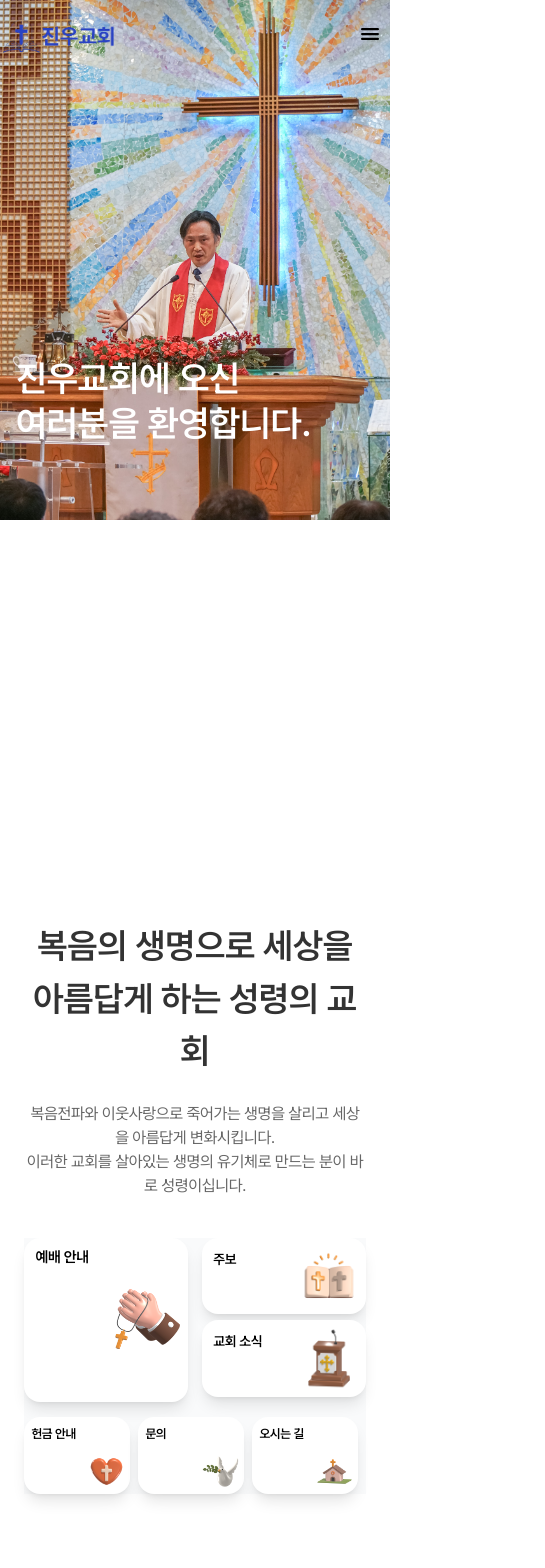
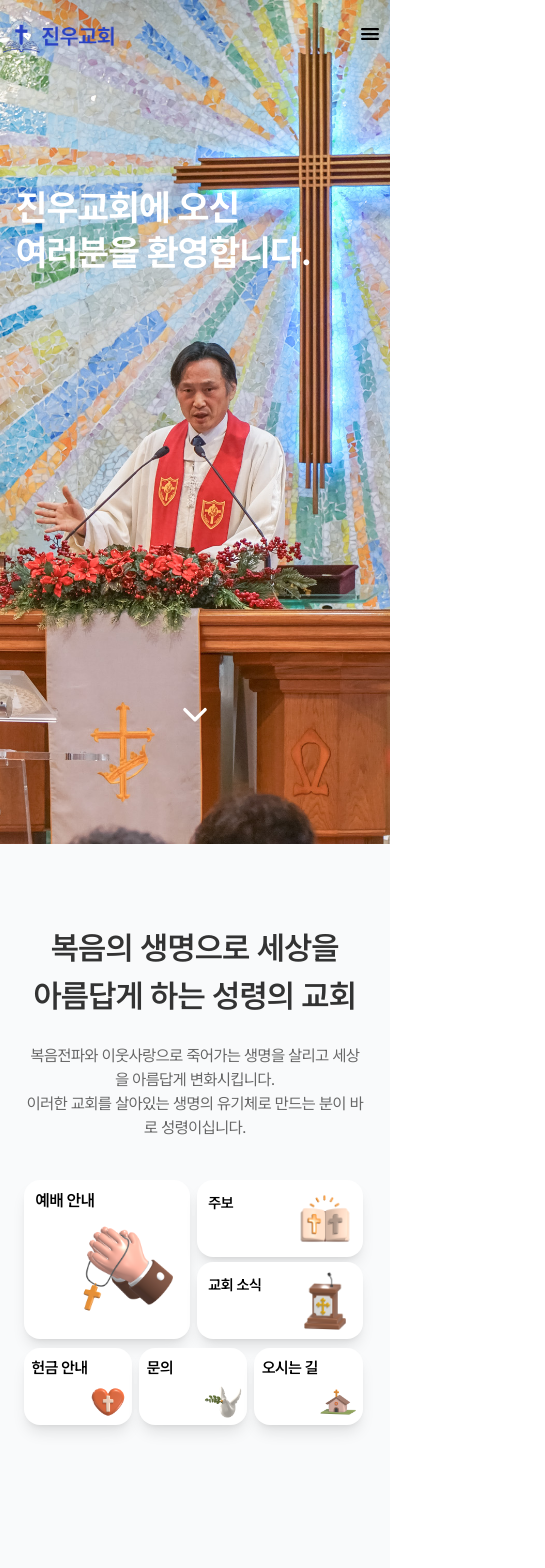
Before and after one commit to gdkds12/jinwoo-web, a Next.js app: page / in a window 390 px wide. Shown: the top 1568 px of the page, 545 px wide, since content can reach past the window. Built offline with nearby package versions, Linux system fonts and the light colour scheme.

Commit message:
Layout Fix

```diff
--- a/app/components/MenuSection.tsx
+++ b/app/components/MenuSection.tsx
@@ -42,11 +42,11 @@ const MenuSection = () => {
   );
 
   return (
-    <section className="flex flex-col w-full items-center pt-[400px] pb-16 md:pb-20 lg:pb-24 px-6 md:px-12 lg:px-60 bg-white">
+    <section className="flex flex-col w-full items-center pt-20 md:pt-[400px] pb-16 md:pb-20 lg:pb-24 px-6 md:px-12 lg:px-60 bg-gray-50">
       <div className="max-w-[1440px] w-full flex flex-col items-center gap-6">
         <div className="w-full flex flex-col items-center">
-          <h2 className="text-[#333333] text-[35px] md:text-[35px] text-center tracking-[-0.32px] leading-[52.5px] font-semibold">
-            복음의 생명으로 세상을 아름답게 하는 성령의 교회
+          <h2 className="text-[#333333] text-[32px] md:text-[35px] text-center tracking-[-0.32px] leading-[48px] md:leading-[52.5px] font-semibold">
+            복음의 생명으로 세상을<br /> 아름답게 하는 성령의 교회
           </h2>
         </div>
 
--- a/app/components/MobileMenuSection.tsx
+++ b/app/components/MobileMenuSection.tsx
@@ -13,21 +13,39 @@ const MobileMenuSection = () => {
     { title: "오시는 길", imageName: "Location.png", link: "/location" },
   ];
 
+  // 균일한 간격을 위한 상수 정의
+  const GAP = 2; // 카드 사이 간격(%)
+  const TOP_CARD_WIDTH = 48.5; // 상단 카드 너비(%)
+  const TOP_CARD_HEIGHT = 62; // 예배 안내 카드 높이(%)
+  const MID_CARD_HEIGHT = 30; // 중간 카드 높이(%)
+  const BOTTOM_CARD_WIDTH = 31.67; // 하단 카드 너비(%)
+  const BOTTOM_CARD_HEIGHT = 30; // 하단 카드 높이(%)
+  const VERTICAL_GAP = 3; // 상하 카드 사이 간격(%)
+  const BOTTOM_CARDS_OFFSET = 4.5; // 하단 카드 상향 이동 값(%)
+
   return (
     <div className="w-full max-w-[413px] mx-auto">
       <div className="relative w-full bg-gray-50 pb-[75%]">
         {/* 예배 안내 - 왼쪽 상단 큰 카드 */}
         <Link href={menuItems[0].link}>
-          <div className="absolute top-0 left-0 w-[48%] h-[64%] bg-white shadow-lg rounded-2xl hover:shadow-xl transition-shadow duration-300 cursor-pointer">
-            <div className="absolute top-[5%] left-[7%] font-semibold text-black tracking-[-0.32px] leading-normal text-[3.8vw] md:text-lg">
+          <div
+            className="absolute bg-white shadow-lg rounded-2xl hover:shadow-xl transition-shadow duration-300 cursor-pointer"
+            style={{
+              top: 0,
+              left: 0,
+              width: `${TOP_CARD_WIDTH}%`,
+              height: `${TOP_CARD_HEIGHT}%`
+            }}
+          >
+            <div className="absolute top-[5%] left-[7%] font-semibold text-black tracking-[-0.32px] leading-normal text-[4.2vw] md:text-lg">
               {menuItems[0].title}
             </div>
-            <div className="absolute right-[5%] top-1/2 transform -translate-y-1/2 w-[40%]">
+            <div className="absolute right-[10%] bottom-[15%] w-[55%]">
               <Image
                 src={`/images/menu/${menuItems[0].imageName}`}
                 alt={menuItems[0].title}
-                width={110}
-                height={110}
+                width={150}
+                height={150}
                 className="object-contain w-full h-auto"
               />
             </div>
@@ -37,13 +55,16 @@ const MobileMenuSection = () => {
         {/* 주보 & 교회 소식 - 오른쪽 상단 카드들 */}
         {menuItems.slice(1, 3).map((item, index) => (
           <Link href={item.link} key={index}>
-            <div className="absolute w-[48%] h-[30%] bg-white shadow-lg rounded-2xl hover:shadow-xl transition-shadow duration-300 cursor-pointer"
+            <div
+              className="absolute bg-white shadow-lg rounded-2xl hover:shadow-xl transition-shadow duration-300 cursor-pointer"
               style={{
-                   top: `${index * 32}%`,
-                   left: '50%',
-                   marginLeft: '2%'
-                 }}>
-              <div className="absolute top-[15%] left-[7%] font-semibold text-black tracking-[-0.32px] leading-normal text-[3.5vw] md:text-lg">
+                top: `${index * (MID_CARD_HEIGHT + GAP)}%`,
+                left: `${TOP_CARD_WIDTH + GAP}%`,
+                width: `${TOP_CARD_WIDTH}%`,
+                height: `${MID_CARD_HEIGHT}%`
+              }}
+            >
+              <div className="absolute top-[15%] left-[7%] font-semibold text-black tracking-[-0.32px] leading-normal text-[3.8vw] md:text-lg">
                 {item.title}
               </div>
               <div className="absolute right-[5%] top-1/2 transform -translate-y-1/2 w-[35%]">
@@ -60,18 +81,22 @@ const MobileMenuSection = () => {
         ))}
 
         {/* 하단 3개 카드 */}
-        {menuItems.slice(3).map((item, index) => (
+        {menuItems.slice(3).map((item, index) => {
+          // 첫 번째와 두 번째 카드의 위치 계산
+          const leftPosition = index * (BOTTOM_CARD_WIDTH + GAP);
+
+          return (
             <Link href={item.link} key={index}>
               <div
                 className="absolute bg-white shadow-lg rounded-2xl hover:shadow-xl transition-shadow duration-300 cursor-pointer"
                 style={{
-                bottom: '0',
-                left: `${index * 33.33}%`,
-                width: '31%',
-                height: '30%'
+                  bottom: `${BOTTOM_CARDS_OFFSET}%`,
+                  left: `${leftPosition}%`,
+                  width: `${BOTTOM_CARD_WIDTH}%`,
+                  height: `${BOTTOM_CARD_HEIGHT}%`
                 }}
               >
-              <div className="absolute top-[10%] left-[7%] font-semibold text-black tracking-[-0.32px] leading-normal text-[3.2vw] md:text-lg">
+                <div className="absolute top-[10%] left-[7%] font-semibold text-black tracking-[-0.32px] leading-normal text-[4.0vw] md:text-lg">
                   {item.title}
                 </div>
                 <div className="absolute right-[5%] bottom-[5%] w-[35%]">
@@ -85,7 +110,8 @@ const MobileMenuSection = () => {
                 </div>
               </div>
             </Link>
-        ))}
+          );
+        })}
       </div>
     </div>
   );
--- a/app/components/Section.tsx
+++ b/app/components/Section.tsx
@@ -1,7 +1,7 @@
 "use client";
 import React, { useState, useRef, useEffect } from "react";
 import Link from "next/link";
-import { IoArrowForward } from "react-icons/io5";
+import { IoArrowForward, IoChevronDown } from "react-icons/io5";
 import Image from 'next/image';
 import { motion, useScroll, useTransform } from "framer-motion";
 
@@ -57,7 +57,7 @@ export const Section = () => {
   });
 
   const containerHeight = useTransform(scale, (currentScale) => {
-    if (isMobile) return '100%';
+    if (isMobile) return '100vh'; // 모바일에서 전체 화면 높이
     return `${cardHeight * currentScale}px`;
   });
 
@@ -106,7 +106,7 @@ export const Section = () => {
     <motion.div
       ref={containerRef}
       className="flex w-full items-center justify-center relative"
-      style={{ height: isMobile ? 'auto' : containerHeight }}
+      style={{ height: isMobile ? '100vh' : containerHeight }} // 모바일에서 전체 화면 높이로 설정
     >
       <motion.div
         ref={cardRef}
@@ -121,9 +121,9 @@ export const Section = () => {
         className="relative w-full bg-white overflow-hidden"
       >
         <motion.div
-          className="relative w-full aspect-[3/4] md:aspect-[20/9] image-container overflow-hidden"
+          className={`relative w-full ${isMobile ? 'h-screen' : 'aspect-[20/9]'} image-container overflow-hidden`}
           style={{
-            height: '100%',
+            height: isMobile ? '100vh' : '100%', // 모바일에서는 뷰포트 높이로 설정
             borderRadius: isMobile ? 0 : borderRadius // 이미지 컨테이너에도 borderRadius 적용
           }}
         >
@@ -132,16 +132,16 @@ export const Section = () => {
             alt="Main Image"
             fill
             className="object-cover object-center"
-            sizes="(max-width: 768px) 100vw, (max-width: 1200px) 70vw, 95vw"
+            sizes="100vw" // 모바일에서 항상 전체 화면 너비 사용
             priority
             quality={100}
             placeholder="blur"
             blurDataURL="/images/main-home.jpg"
           />
-          <div className="absolute inset-0 flex items-end md:items-start">
-            <div className="w-full px-4 md:px-8 lg:px-12 py-4 md:py-6 lg:py-8 mb-[15%] md:mt-[10%]">
+          <div className="absolute inset-0 md:flex md:justify-start md:items-start">
+            <div className="welcome-message absolute left-0 right-0 top-[20%] md:static md:w-full px-4 md:px-8 lg:px-12 py-4 md:py-6 lg:py-8 md:mt-[10%]">
               <div className="md:ml-[15%] lg:ml-[20%]">
-                <h1 className="text-white text-4xl md:text-6xl lg:text-7xl font-semibold md:font-semibold leading-tight tracking-[-0.32px]">
+                <h1 className="text-white text-4xl md:text-6xl lg:text-7xl font-bold md:font-bold leading-tight tracking-[-0.32px]">
                   진우교회에 오신<br />
                   여러분을 환영합니다.
                 </h1>
@@ -156,6 +156,31 @@ export const Section = () => {
               </div>
             </div>
           </div>
+
+          {/* 스크롤 유도 화살표 */}
+          <div className="scroll-arrow absolute bottom-28 left-1/2 transform -translate-x-1/2 text-white hidden md:hidden">
+            <motion.div
+              animate={{
+                y: [0, 10, 0]
+              }}
+              transition={{
+                duration: 1.5,
+                repeat: Infinity,
+                repeatType: "loop"
+              }}
+            >
+              <IoChevronDown className="text-4xl" />
+            </motion.div>
+          </div>
+
+          {/* 화면 크기별 환영 메시지 위치 조정을 위한 스타일 */}
+          <style jsx>{`
+            @media (max-width: 767px) {
+              :global(.scroll-arrow) {
+                display: block;
+              }
+            }
+          `}</style>
         </motion.div>
       </motion.div>
     </motion.div>
--- a/app/globals.css
+++ b/app/globals.css
@@ -21,8 +21,16 @@
 /* font-family는 tailwind.config.js에서 설정 */
 
 @layer base {
+  html, body {
+    width: 100%;
+    margin: 0;
+    padding: 0;
+    overflow-x: hidden;
+  }
+
   body {
     @apply font-sans bg-[--color-background] text-[--color-foreground];
+    position: relative;
   }
 }
 
@@ -41,3 +49,11 @@
     scrollbar-width: none;  /* Firefox */
   }
 }
+
+/* 모바일 화면 관련 추가 스타일 */
+@media screen and (max-width: 767px) {
+  #__next, main {
+    width: 100%;
+    overflow-x: hidden;
+  }
+}
--- a/app/layout.tsx
+++ b/app/layout.tsx
@@ -30,6 +30,9 @@ export default function RootLayout({
 }>) {
   return (
     <html lang="en">
+      <head>
+        <meta name="viewport" content="width=device-width, initial-scale=1.0, maximum-scale=1.0, user-scalable=no" />
+      </head>
       <body className={`${pretendard.variable} ${geistMono.variable} antialiased`}>
         {children}
       </body>
--- a/app/page.tsx
+++ b/app/page.tsx
@@ -1,3 +1,4 @@
+"use client";
 // app/page.tsx
 import { Header } from "./components/Header";
 import { Section } from "./components/Section";
@@ -9,10 +10,29 @@ export default function Home() {
   return (
     <>
       <Header />
-      <Section />
-      <MenuSection />
-      <GallerySection />
+      <div className="main-container relative">
+        <Section />
+        <div className="content-container md:mt-0">
+          <MenuSection />
+          <GallerySection />
+        </div>
+      </div>
       <Footer />
+
+      <style jsx>{`
+        @media (max-width: 767px) {
+          .main-container {
+            display: flex;
+            flex-direction: column;
+          }
+          .content-container {
+            margin-top: 0;
+            background-color: #f9fafb; /* gray-50 */
+            position: relative;
+            z-index: 2;
+          }
+        }
+      `}</style>
     </>
   );
 }
```
Also changed, not shown: app/components/MobileMenu.tsx (+21 -2 lines). Lines whose indentation alone changed are shown as unchanged.
